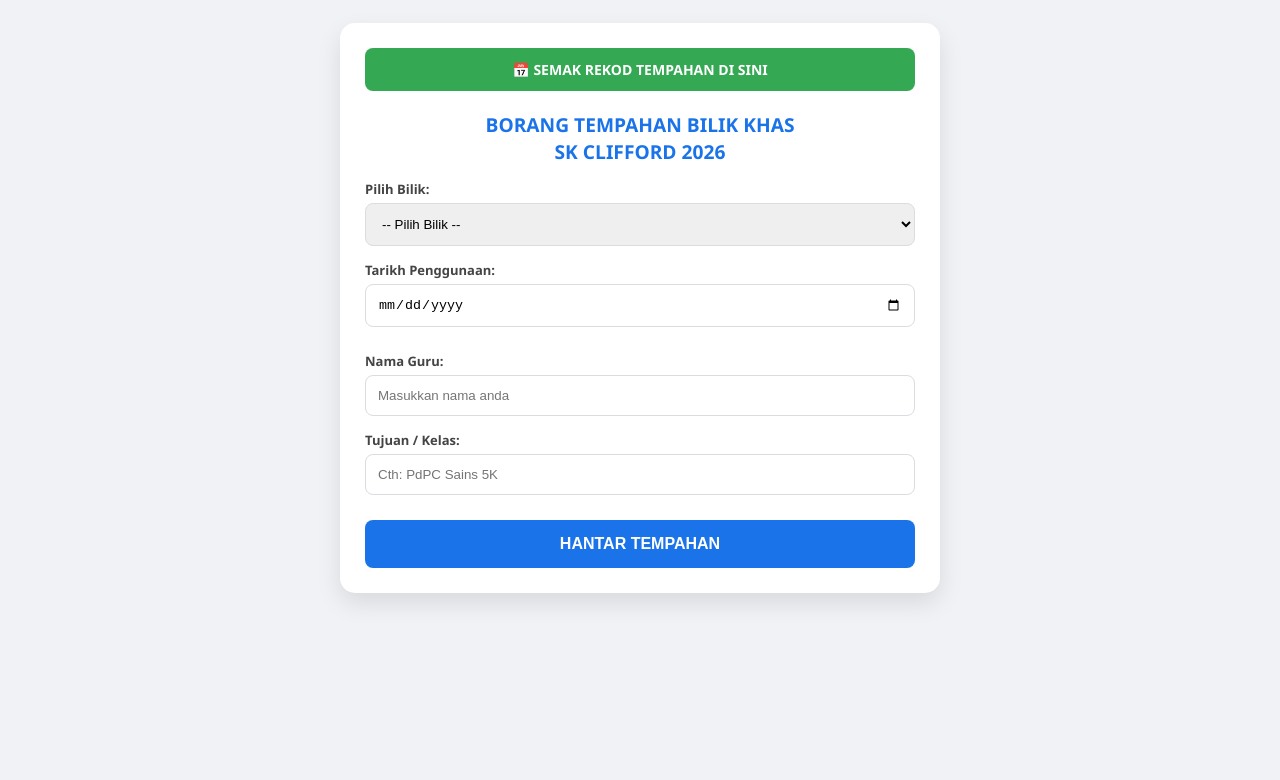
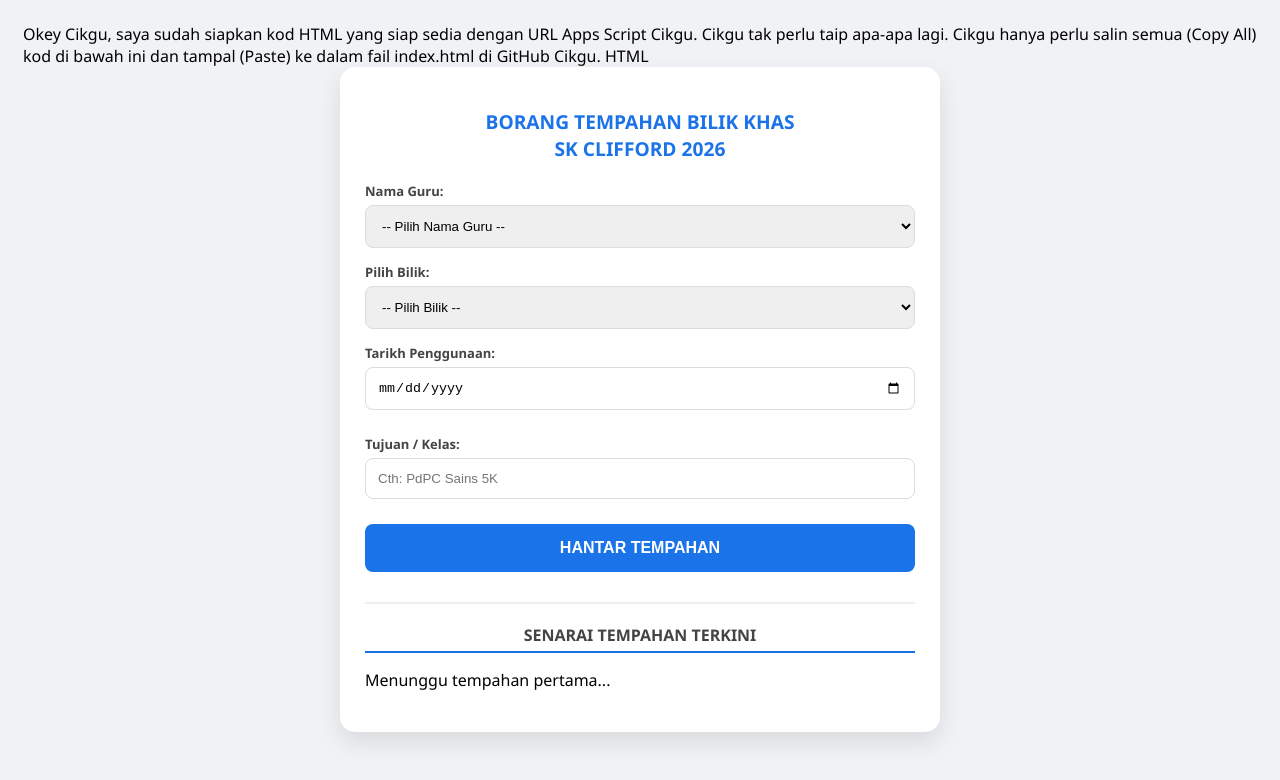
Before and after one commit to syazwani87/tempahan-clifford, a plain HTML site: page index.html in a window 1280 px wide. Both pictures are taken after a click on the button "HANTAR TEMPAHAN". Drawn offline with Linux system fonts and the light colour scheme; no server answers.

Commit message:
Add files via upload

```diff
--- a/index.html
+++ b/index.html
@@ -1,3 +1,8 @@
+Okey Cikgu, saya sudah siapkan kod HTML yang siap sedia dengan URL Apps Script Cikgu. Cikgu tak perlu taip apa-apa lagi.
+
+Cikgu hanya perlu salin semua (Copy All) kod di bawah ini dan tampal (Paste) ke dalam fail index.html di GitHub Cikgu.
+
+HTML
 <!DOCTYPE html>
 <html lang="ms">
 <head>
@@ -7,8 +12,7 @@
     <style>
         body { font-family: 'Segoe UI', sans-serif; padding: 15px; background: #f0f2f5; }
         .card { background: white; padding: 25px; border-radius: 15px; box-shadow: 0 10px 25px rgba(0,0,0,0.1); max-width: 550px; margin: auto; }
-        h2 { text-align: center; color: #1a73e8; font-size: 1.2em; text-transform: uppercase; margin-bottom: 10px; }
-        .btn-semak { display: block; text-align: center; background: #34a853; color: white; padding: 12px; text-decoration: none; border-radius: 8px; font-weight: bold; margin-bottom: 20px; font-size: 14px; }
+        h2 { text-align: center; color: #1a73e8; font-size: 1.2em; text-transform: uppercase; margin-bottom: 20px; }
         label { display: block; margin-top: 15px; font-weight: bold; font-size: 13px; color: #444; }
         select, input[type="text"], input[type="date"] { width: 100%; padding: 12px; margin-top: 5px; border: 1px solid #dadce0; border-radius: 8px; box-sizing: border-box; }
         .slot-container { display: grid; grid-template-columns: 1fr 1fr; gap: 10px; margin-top: 10px; }
@@ -19,18 +23,67 @@
         .nilam-tag { color: #d93025; font-weight: bold; font-size: 10px; display: block; margin-top: 2px; }
         .petang { background: #e8f0fe; border-color: #1a73e8; grid-column: span 2; }
         button { width: 100%; padding: 15px; background: #1a73e8; color: white; border: none; border-radius: 8px; margin-top: 25px; cursor: pointer; font-weight: bold; font-size: 16px; }
+        button:disabled { background: #ccc; }
+        .list-section { margin-top: 30px; border-top: 2px solid #eee; padding-top: 20px; }
+        .list-title { font-weight: bold; color: #444; margin-bottom: 10px; text-align: center; border-bottom: 2px solid #1a73e8; display: block; padding-bottom: 5px; }
+        .tempahan-item { background: #fff; border: 1px solid #ddd; padding: 10px; border-radius: 8px; margin-bottom: 10px; font-size: 12px; line-height: 1.4; box-shadow: 0 2px 4px rgba(0,0,0,0.05); }
+        .tempahan-item b { color: #1a73e8; }
     </style>
 </head>
 <body>
 
 <div class="card">
-    <a href="https://docs.google.com/spreadsheets/d/1O7B1EMvFNmWMuaQ4M3Tw-ReXzvJVDD9x3Xlk3tsKgfw/edit?usp=sharing" target="_blank" class="btn-semak">
-        📅 SEMAK REKOD TEMPAHAN DI SINI
-    </a>
-
     <h2>BORANG TEMPAHAN BILIK KHAS<br>SK CLIFFORD 2026</h2>
 
     <form id="tempahanForm">
+        <label>Nama Guru:</label>
+        <select id="namaGuru" required>
+            <option value="">-- Pilih Nama Guru --</option>
+            <option value="ROHADI BIN KAMALUDIN">ROHADI BIN KAMALUDIN</option>
+            <option value="LUKMAN HAKIM BIN ABDULLAH">LUKMAN HAKIM BIN ABDULLAH</option>
+            <option value="JAMILAH BINTI LUDIN">JAMILAH BINTI LUDIN</option>
+            <option value="NOR JULIANI BINTI OTHMAN">NOR JULIANI BINTI OTHMAN</option>
+            <option value="AZMEER FIRDAUS BIN ISKANDAR">AZMEER FIRDAUS BIN ISKANDAR</option>
+            <option value="DG. ZAHARAH BINTI JAAFAR">DG. ZAHARAH BINTI JAAFAR</option>
+            <option value="DORA BINTI SAAT">DORA BINTI SAAT</option>
+            <option value="FATIMAH BINTI DOLLAH">FATIMAH BINTI DOLLAH</option>
+            <option value="FILZAH HANANI BINTI MUHAMAD">FILZAH HANANI BINTI MUHAMAD</option>
+            <option value="HELDA BINTI ABD MOEN">HELDA BINTI ABD MOEN</option>
+            <option value="IRDAWATY BINTI MOHD BOKHARI">IRDAWATY BINTI MOHD BOKHARI</option>
+            <option value="JAFNI BIN ABU BAKAR">JAFNI BIN ABU BAKAR</option>
+            <option value="JUNAIDAH BINTI ABDUL LANI">JUNAIDAH BINTI ABDUL LANI</option>
+            <option value="KHUSAINI BIN MD YUSOFF">KHUSAINI BIN MD YUSOFF</option>
+            <option value="MAIZATUL ULLAYA BINTI YUSOP@OTHMAN">MAIZATUL ULLAYA BINTI YUSOP@OTHMAN</option>
+            <option value="MARSITAH BINTI IBRAHIM">MARSITAH BINTI IBRAHIM</option>
+            <option value="MOHAMMAD SAFWAN BIN NORAZAMI">MOHAMMAD SAFWAN BIN NORAZAMI</option>
+            <option value="MOHD AMRAN BIN MOHD ZAWAWI">MOHD AMRAN BIN MOHD ZAWAWI</option>
+            <option value="MOHD FIRDAUS BIN AB GHANI">MOHD FIRDAUS BIN AB GHANI</option>
+            <option value="MUHAMAD SHUKRAN BIN ABU BAKAR">MUHAMAD SHUKRAN BIN ABU BAKAR</option>
+            <option value="NAZURAH BINTI KASMIAN">NAZURAH BINTI KASMIAN</option>
+            <option value="NOR DIANA BINTI AB GHANI">NOR DIANA BINTI AB GHANI</option>
+            <option value="NOR ZAILIKA BINTI ZAINAL">NOR ZAILIKA BINTI ZAINAL</option>
+            <option value="NURZALINA BINTI RAMLI">NURZALINA BINTI RAMLI</option>
+            <option value="NORAZIAN BINTI DAUT">NORAZIAN BINTI DAUT</option>
+            <option value="NORFILAH BINTI SABUDIN">NORFILAH BINTI SABUDIN</option>
+            <option value="NORHAYATI BINTI SHARIF HASSAN">NORHAYATI BINTI SHARIF HASSAN</option>
+            <option value="NORLAILA BINTI MOHAMED AMIN">NORLAILA BINTI MOHAMED AMIN</option>
+            <option value="NURUL HAFIZAH BINTI AHMAD">NURUL HAFIZAH BINTI AHMAD</option>
+            <option value="NURUL SYAZWANI BINTI ABIDIN">NURUL SYAZWANI BINTI ABIDIN</option>
+            <option value="RAWAIDA BINTI MOHD BAHARIN">RAWAIDA BINTI MOHD BAHARIN</option>
+            <option value="ROHANA BINTI ESA">ROHANA BINTI ESA</option>
+            <option value="ROZIHAN BINTI MOHD AKIL">ROZIHAN BINTI MOHD AKIL</option>
+            <option value="SHUHAIDA BINTI IBRAHIM">SHUHAIDA BINTI IBRAHIM</option>
+            <option value="SITI SAPINAH BINTI AWANG">SITI SAPINAH BINTI AWANG</option>
+            <option value="SITI ZANARIAH BT MOHAMED">SITI ZANARIAH BT MOHAMED</option>
+            <option value="SHARIFAH HALIMATUN SYAKDIAH BINTI SYED ABDULLAH">SHARIFAH HALIMATUN SYAKDIAH BINTI SYED ABDULLAH</option>
+            <option value="T.YUSNOR BIN T. YUSOF">T.YUSNOR BIN T. YUSOF</option>
+            <option value="WAN KAMARUL FARIZA BT WAN KAMARUZAMAN">WAN KAMARUL FARIZA BT WAN KAMARUZAMAN</option>
+            <option value="YUSRA NABILAH BINTI YUSOFF">YUSRA NABILAH BINTI YUSOFF</option>
+            <option value="ZANOORFADILLAH BT ISMAIL">ZANOORFADILLAH BT ISMAIL</option>
+            <option value="ZUBAIDAH BINTI ABD RAHMAN">ZUBAIDAH BINTI ABD RAHMAN</option>
+            <option value="ZULAZHA BIN AB KADIR">ZULAZHA BIN AB KADIR</option>
+        </select>
+
         <label>Pilih Bilik:</label>
         <select id="bilik" onchange="kemaskiniSlot()" required>
             <option value="">-- Pilih Bilik --</option>
@@ -45,32 +98,31 @@
         <label id="labelWaktu" style="display:none;">Pilih Waktu (Maksimum 3 Slot):</label>
         <div id="slotGrid" class="slot-container"></div>
 
-        <label>Nama Guru:</label>
-        <input type="text" id="namaGuru" placeholder="Masukkan nama anda" required>
-
         <label>Tujuan / Kelas:</label>
         <input type="text" id="tujuan" placeholder="Cth: PdPC Sains 5K" required>
 
-        <button type="button" onclick="hantar()">HANTAR TEMPAHAN</button>
+        <button type="button" id="submitBtn" onclick="hantar()">HANTAR TEMPAHAN</button>
     </form>
+
+    <div class="list-section">
+        <div class="list-title">SENARAI TEMPAHAN TERKINI</div>
+        <div id="senaraiTempahan">
+            <p style="text-align:center; color:#999; font-size:12px;">Memuatkan data...</p>
+        </div>
+    </div>
 </div>
 
 <script>
+    const scriptURL = 'https://script.google.com/macros/s/AKfycbxtE3jtZzB9hcTyirBOaN4T_FRjq7jYWPq4icMzJ6lt2bmKpSjvCbSWmaJl-giErgt3/exec';
     const masa = ["","07:35-08:05","08:05-08:35","08:35-09:05","09:05-09:35","10:05-10:35","10:35-11:05","11:05-11:35","11:35-12:05","12:05-12:35","12:35-01:05","01:05-01:35","01:35-02:05"];
-
-    // Data Jadual NILAM
-    const jadualBM = {"Isnin":{5:"3A",6:"3A",7:"1A",8:"1A",10:"4A",11:"4A"},"Selasa":{1:"6E",2:"6E",6:"4K",7:"4K",9:"6K",10:"6K",11:"6A",12:"6A"},"Rabu":{1:"4E",2:"4E",3:"2A",4:"2A",5:"3K",6:"3K",7:"5A",8:"5A",9:"1E",10:"1E"},"Khamis":{1:"2E",2:"2E",5:"1K",6:"1K",10:"5E",11:"5E"},"Jumaat":{3:"2K",4:"2K",5:"3E",6:"3E",7:"5K",8:"5K"}};
-    const jadualBI = {"Isnin":{4:"5K",5:"5K",8:"2E",9:"2E",10:"2A",11:"2A"},"Selasa":{2:"4K",3:"4K",5:"1A",6:"1A",7:"6K",8:"6K",10:"3E",11:"3E"},"Rabu":{4:"5A",5:"5A",6:"4E",7:"4E",9:"3K",10:"3K"},"Khamis":{3:"4A",4:"4A",5:"3A",6:"3A",7:"5E",8:"5E",9:"1K",10:"1K"},"Jumaat":{2:"6A",3:"6A",4:"6E",5:"6E",6:"2K",7:"2K",8:"1E",9:"1E"}};
 
     function kemaskiniSlot() {
         const bilik = document.getElementById('bilik').value;
         const tarikh = document.getElementById('tarikh').value;
         const container = document.getElementById('slotGrid');
         const labelWaktu = document.getElementById('labelWaktu');
-
         container.innerHTML = "";
         if (!bilik || !tarikh) { labelWaktu.style.display = "none"; return; }
-
         labelWaktu.style.display = "block";
         const d = new Date(tarikh);
         const hari = ["Ahad","Isnin","Selasa","Rabu","Khamis","Jumaat","Sabtu"][d.getDay()];
@@ -80,49 +132,54 @@
 
         for (let i = 1; i <= 12; i++) {
             let infoNILAM = "";
-            let data = isGanjil ? jadualBI[hari] : jadualBM[hari];
-
-            // Nota NILAM hanya untuk PSS dan Makmal
-            if ((bilik === "Makmal Komputer" || bilik === "Pusat Sumber") && data && data[i]) {
-                infoNILAM = `<span class="nilam-tag">NILAM ${isGanjil?'BI':'BM'}: ${data[i]}</span>`;
+            let jadual = isGanjil ? {"Isnin":{4:"5K",5:"5K",8:"2E",9:"2E",10:"2A",11:"2A"},"Selasa":{2:"4K",3:"4K",5:"1A",6:"1A",7:"6K",8:"6K",10:"3E",11:"3E"},"Rabu":{4:"5A",5:"5A",6:"4E",7:"4E",9:"3K",10:"3K"},"Khamis":{3:"4A",4:"4A",5:"3A",6:"3A",7:"5E",8:"5E",9:"1K",10:"1K"},"Jumaat":{2:"6A",3:"6A",4:"6E",5:"6E",6:"2K",7:"2K",8:"1E",9:"1E"}} : {"Isnin":{5:"3A",6:"3A",7:"1A",8:"1A",10:"4A",11:"4A"},"Selasa":{1:"6E",2:"6E",6:"4K",7:"4K",9:"6K",10:"6K",11:"6A",12:"6A"},"Rabu":{1:"4E",2:"4E",3:"2A",4:"2A",5:"3K",6:"3K",7:"5A",8:"5A",9:"1E",10:"1E"},"Khamis":{1:"2E",2:"2E",5:"1K",6:"1K",10:"5E",11:"5E"},"Jumaat":{3:"2K",4:"2K",5:"3E",6:"3E",7:"5K",8:"5K"}};
+            if ((bilik === "Makmal Komputer" || bilik === "Pusat Sumber") && jadual[hari] && jadual[hari][i]) {
+                infoNILAM = `<span class="nilam-tag">NILAM ${isGanjil?'BI':'BM'}: ${jadual[hari][i]}</span>`;
             }
-
-            container.innerHTML += `
-                <label class="slot-item">
-                    <input type="checkbox" name="sw" value="Waktu ${i}" onchange="had(this)">
-                    <div>
-                        <span class="slot-label">Waktu ${i}</span>
-                        <span class="slot-info">${masa[i]}</span>
-                        ${infoNILAM}
-                    </div>
-                </label>`;
+            container.innerHTML += `<label class="slot-item"><input type="checkbox" name="sw" value="Waktu ${i}" onchange="had(this)"><div><span class="slot-label">Waktu ${i}</span><span class="slot-info">${masa[i]}</span>${infoNILAM}</div></label>`;
         }
-
-        container.innerHTML += `
-            <label class="slot-item petang">
-                <input type="checkbox" name="sw" value="Lepas Sekolah" onchange="had(this)">
-                <div>
-                    <span class="slot-label">SELEPAS WAKTU SEKOLAH</span>
-                    <span class="slot-info">02:05 petang ke atas</span>
-                </div>
-            </label>`;
+        container.innerHTML += `<label class="slot-item petang"><input type="checkbox" name="sw" value="Lepas Sekolah" onchange="had(this)"><div><span class="slot-label">SELEPAS WAKTU SEKOLAH</span><span class="slot-info">02:05 petang ke atas</span></div></label>`;
     }
 
     function had(cb) {
-        if (document.querySelectorAll('input[name="sw"]:checked').length > 3) {
-            alert("Maksimum 3 slot sahaja dibenarkan.");
-            cb.checked = false;
-        }
+        if (document.querySelectorAll('input[name="sw"]:checked').length > 3) { alert("Maksimum 3 slot."); cb.checked = false; }
+    }
+
+    async function muatSenarai() {
+        try {
+            const res = await fetch(scriptURL + "?action=read");
+            const data = await res.json();
+            const div = document.getElementById('senaraiTempahan');
+            div.innerHTML = "";
+            if (data.length === 0) { div.innerHTML = "<p style='text-align:center'>Tiada tempahan.</p>"; return; }
+            data.slice().reverse().forEach(item => {
+                div.innerHTML += `<div class="tempahan-item"><b>${item.tarikh}</b> | ${item.bilik}<br>Guru: ${item.nama}<br>Waktu: ${item.waktu} | Tujuan: ${item.tujuan}</div>`;
+            });
+        } catch (e) { document.getElementById('senaraiTempahan').innerHTML = "<p>Menunggu tempahan pertama...</p>"; }
     }
 
     function hantar() {
-        const terpilih = Array.from(document.querySelectorAll('input[name="sw"]:checked')).map(c => c.value);
-        if (terpilih.length === 0) { alert("Sila pilih sekurang-kurangnya 1 waktu."); return; }
-        alert("Tempahan anda telah direkodkan. Terima Kasih");
-        document.getElementById('tempahanForm').reset();
-        document.getElementById('slotGrid').innerHTML = "";
-        document.getElementById('labelWaktu').style.display = "none";
+        const btn = document.getElementById('submitBtn');
+        const payload = {
+            nama: document.getElementById('namaGuru').value,
+            bilik: document.getElementById('bilik').value,
+            tarikh: document.getElementById('tarikh').value,
+            tujuan: document.getElementById('tujuan').value,
+            waktu: Array.from(document.querySelectorAll('input[name="sw"]:checked')).map(c => c.value).join(", ")
+        };
+        if (!payload.nama || !payload.bilik || !payload.tarikh || !payload.tujuan || !payload.waktu) { alert("Sila lengkapkan borang."); return; }
+
+        btn.disabled = true; btn.innerText = "Menghantar...";
+        fetch(scriptURL, { method: 'POST', body: JSON.stringify(payload) })
+        .then(() => {
+            alert("Tempahan Berjaya!");
+            document.getElementById('tempahanForm').reset();
+            document.getElementById('slotGrid').innerHTML = "";
+            muatSenarai();
+        })
+        .finally(() => { btn.disabled = false; btn.innerText = "HANTAR TEMPAHAN"; });
     }
+    window.onload = muatSenarai;
 </script>
 </body>
 </html>
```
